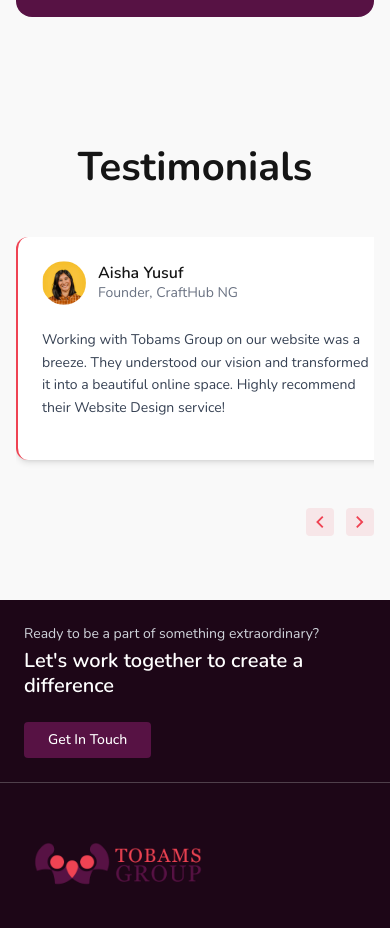
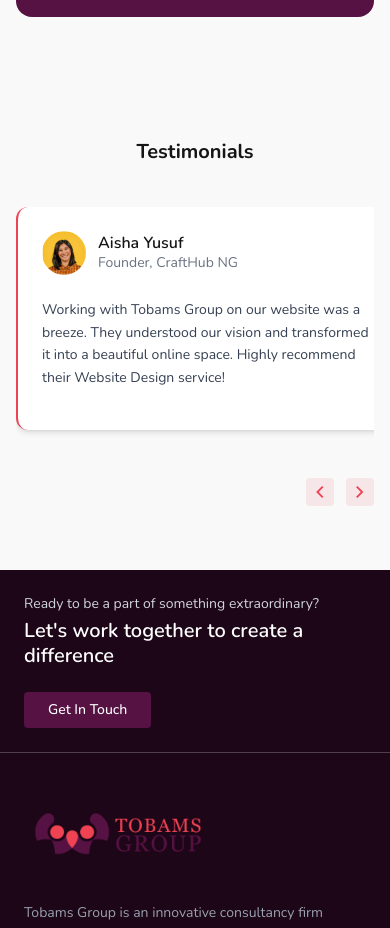
Before and after one commit to Fejiro-tech/Tobams-frontend-assessment, a Next.js app: page / in a window 390 px wide. Shown: the part 7171-8099 px from the top of the page. Built offline with nearby package versions, Linux system fonts and the light colour scheme.

Commit message:
refactor: reduced font sizes for mobile screens

```diff
--- a/app/components/Testimonials.jsx
+++ b/app/components/Testimonials.jsx
@@ -44,7 +44,7 @@ const Testimonials = () => {
   return (
     <section className="w-full py-16 px-4 md:px-16">
 
-      <h2 className="text-[#151515] text-[40px] font-bold text-center mb-10">
+      <h2 className="text-[#151515] text-[20px] md:text-[32px] lg:text-[40px] font-bold text-center mb-10">
         Testimonials
       </h2>
 
```
